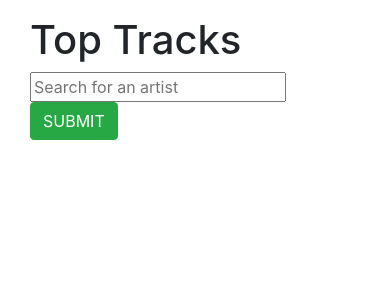
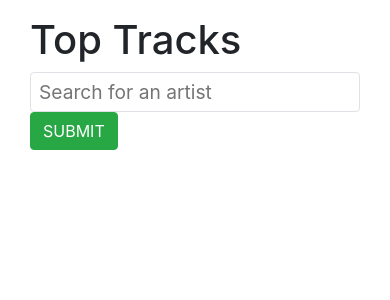
Before and after one commit to craffer/top-tracks, a Flask app: page / in a window 390 px wide. Shown: the part 56-356 px from the top of the page. Run offline with Flask 2, Linux system fonts and the light colour scheme; style sheets or scripts are compiled from the project's sources; some libraries are stand-ins or nearby versions.

Commit message:
Add searchbar styling

```diff
--- a/toptracks/js/search.jsx
+++ b/toptracks/js/search.jsx
@@ -32,6 +32,7 @@ export default class Search extends React.Component {
     return (
       <div>
         <input
+          className="rounded border col-md-8 offset-md-2 searchbar w-100 p-2"
           type="text"
           placeholder="Search for an artist"
           value={this.state.query}
--- a/toptracks/static/css/style.css
+++ b/toptracks/static/css/style.css
@@ -6,3 +6,9 @@
 i {
     font-size: 22px;
 }
+
+.searchbar {
+    height: 2.5rem;
+    font-size: 1.2rem;
+    line-height: 1.6;
+}
```
